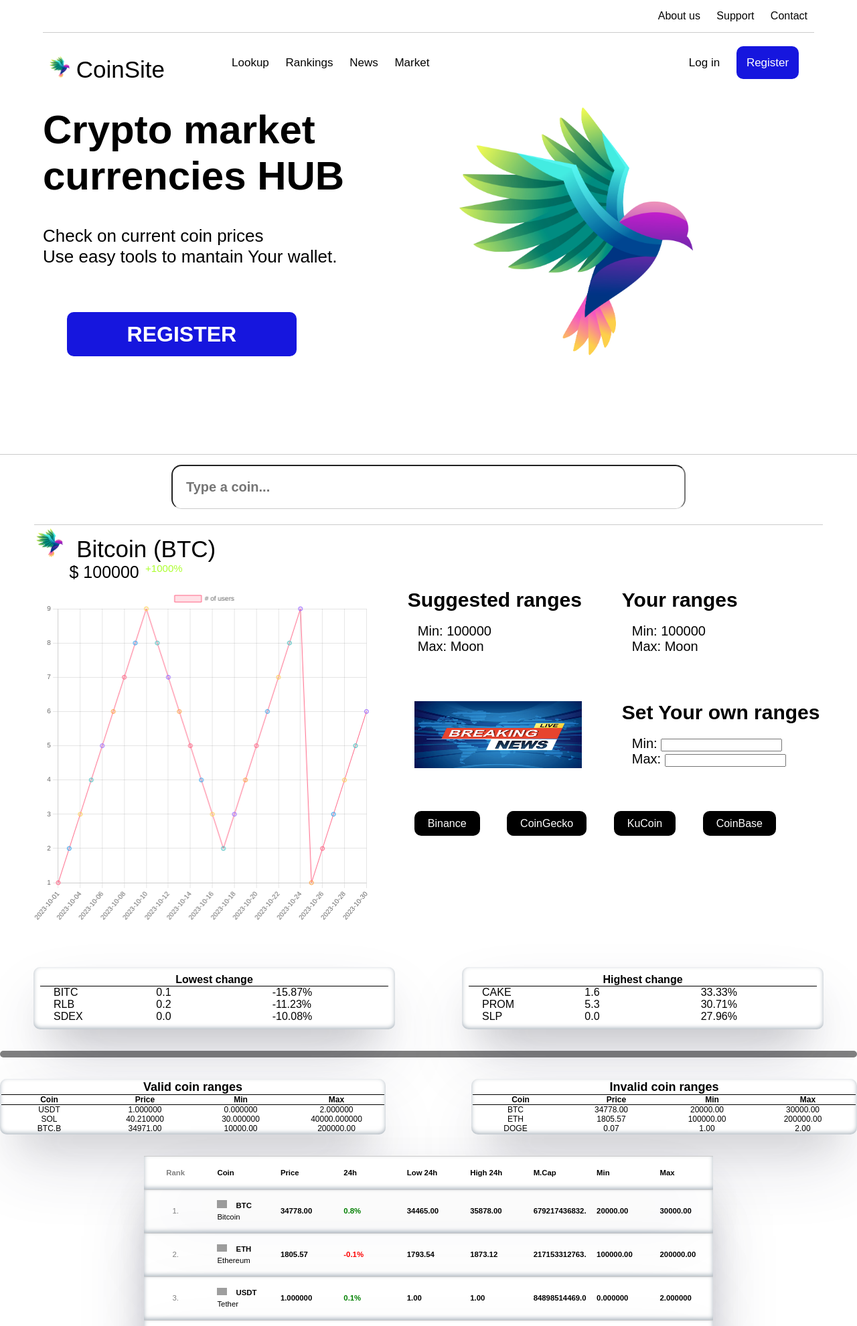
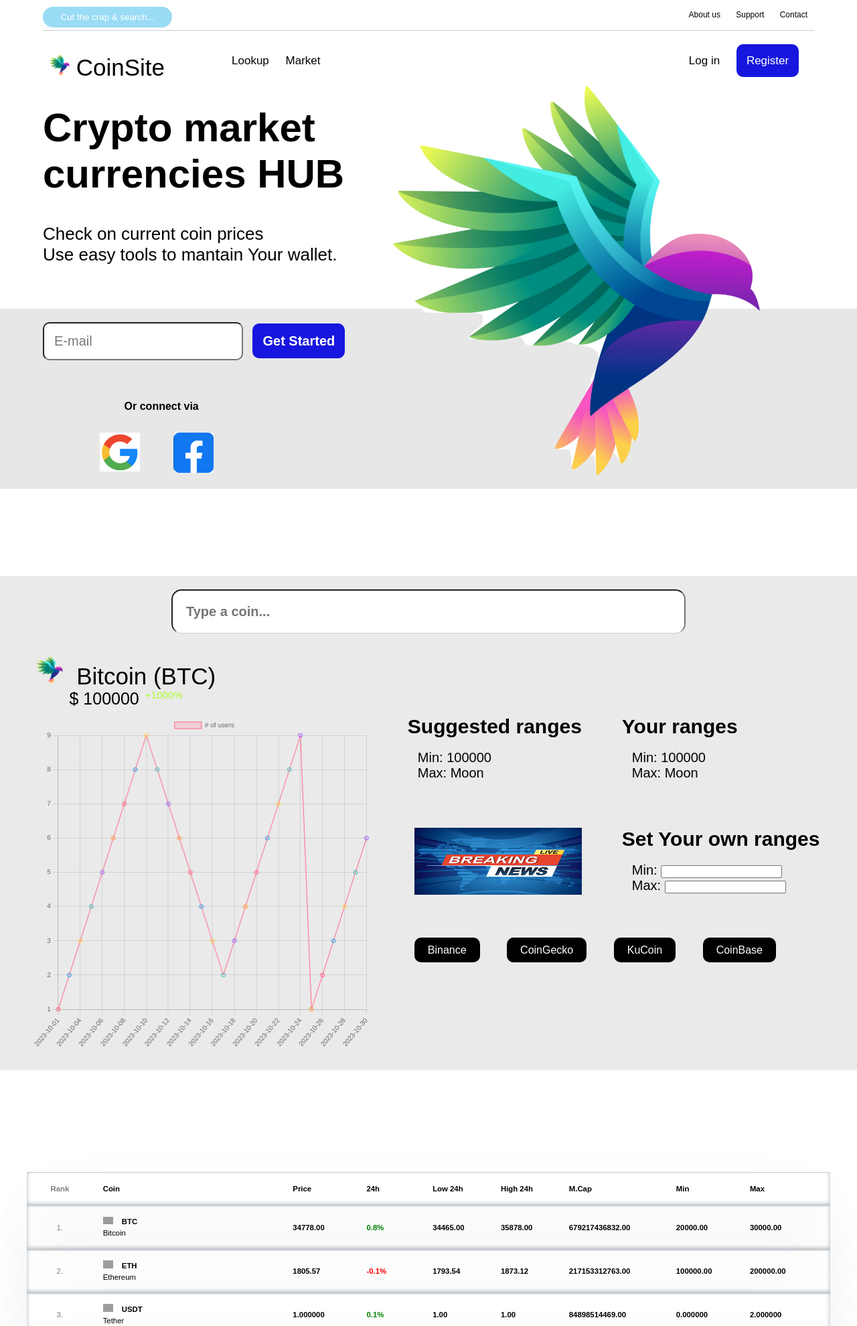
Before and after one commit to papryyk/CoinApp, a Django app: page / in a window 1280 px wide. Shown: the top 1980 px of the page at 67% size. Run offline with Django 4.2, Linux system fonts and the light colour scheme; data comes from the database, SQL or seed files in the repository; both versions use the stored data as it was after the commit; some libraries are stand-ins or nearby versions; grey boxes are pictures that could not be loaded.

Commit message:
styling change (whole page)

```diff
--- a/hub/static/hub/coin_search.css
+++ b/hub/static/hub/coin_search.css
@@ -2,9 +2,8 @@
   margin-left: 0;
   margin-right: 0;
   margin-bottom: 50px;
-  padding-bottom: 10px;
-  padding-top: 10px;
-  border-top: 1px solid #ccc;
+  padding-top: 20px;
+  background-color: rgba(85, 85, 85, 0.123);
 }
 
 #coin-search h1,h3 {
@@ -18,8 +17,6 @@
 
 #search-input {
   text-align: center;
-  padding-bottom: 5px;
-  padding-top: 5px;
 }
 
 #type-a-coin {
@@ -64,12 +61,11 @@
 }
 
 #search-details {
-  margin-left: 4%;
-  margin-right: 4%;
-  padding-bottom: 5px;
-  padding-top: 5px;
+  padding-left: 4%;
+  padding-right: 4%;
+  padding-bottom: 30px;
+  padding-top: 15px;
   border-bottom: 1px normal ;
-  border-top: 1px solid #ccc;
 }
 
 #search-container {
--- a/hub/static/hub/header_summary.css
+++ b/hub/static/hub/header_summary.css
@@ -16,15 +16,11 @@
 #nchange,
 #hchange {
   flex: 1;
-  background: white;
   overflow: hidden;
   margin-left: 50px;
   margin-right: 50px;
-  border-radius: 10px;
   padding: 10px;
-  box-shadow: rgba(50, 50, 93, 0.25) 0px 50px 100px -20px,
-    rgba(0, 0, 0, 0.3) 0px 30px 60px -30px,
-    rgba(10, 37, 64, 0.35) 0px -2px 6px 0px inset;
+  margin-bottom: 50px;
 }
 
 #border-line {
@@ -66,9 +62,7 @@
   background: grey;
 }
 
-.small-icon {
-  height: 10px;
-  width: 10px;
-  padding-right: 10px;
-  padding-left: 10px;
+.ranking-title {
+  padding-bottom: 10px;
+  font-size: 30px;
 }
--- a/hub/static/hub/index.css
+++ b/hub/static/hub/index.css
@@ -14,18 +14,16 @@
   table-layout: fixed;
   margin-left: auto;
   margin-right: auto;
+  margin-top: 120px;
   font-size: 71%;
-  width: 850px;
-  box-shadow: rgba(50, 50, 93, 0.25) 0px 50px 100px -20px,
-    rgba(0, 0, 0, 0.3) 0px 30px 60px -30px,
-    rgba(10, 37, 64, 0.35) 0px -2px 6px 0px inset;
+  width: 1200px;
 }
 
 @media screen and (max-width: 1432px) {
   #coin-list {
     margin-left: auto;
     margin-right: auto;
-    width: 850px;
+    width: 1200px;
     top: 2rem;
   }
 }
@@ -44,7 +42,6 @@
   box-shadow: rgba(50, 50, 93, 0.25) 0px 50px 100px -20px,
     rgba(0, 0, 0, 0.3) 0px 30px 60px -30px,
     rgba(10, 37, 64, 0.35) 0px -2px 6px 0px inset;
-  font-size: 100%;
 }
 
 #coin-list tr:first-child,
@@ -107,6 +104,8 @@
 
 .sort-button:hover {
   background: #eaeaea;
-  border: 50px;
-  border-radius: 15px;
 }
+
+#coins {
+  width: 1200px;
+}
--- a/hub/static/hub/script.js
+++ b/hub/static/hub/script.js
@@ -2,6 +2,7 @@
 
 document.addEventListener('scroll', function () {
   var mainInformation = document.getElementById('main-information');
+  var mainImage = document.getElementById('image')
 
   // Check if the user has scrolled beyond a certain threshold (e.g., 50 pixels)
   var scrollThreshold = 50;
@@ -10,8 +11,10 @@
   // Add or remove the 'scrolled' class based on the scroll position
   if (isScrolled) {
     mainInformation.classList.add('scrolled');
+    mainImage.classList.add('scrolled')
   } else {
     mainInformation.classList.remove('scrolled');
+    mainImage.classList.remove('scrolled')
   }
 });
 
--- a/hub/tasks.py
+++ b/hub/tasks.py
@@ -7,11 +7,12 @@
 
 @task(schedule=40)
 def api_to_db():
+    print(f"{timezone.now()} I'm starting")
     api_url = "https://api.coingecko.com/api/v3/coins/markets?" \
               "vs_currency=usd&order=market_cap_desc&per_page=750&page=1"
     response = requests.get(api_url)
     results = response.json()
-    print("I'm starting")
+    print(results)
 
     for coin in results:
 
--- a/hub/templates/hub/coin_search.html
+++ b/hub/templates/hub/coin_search.html
@@ -43,7 +43,7 @@
 
 <div id="coin-search">
   <div id=search-input>
-  <input class="scroll-link" href="#coin-search" id="type-a-coin" placeholder="Type a coin..." onkeyup:autoComplete()/>
+  <input class="scroll-link" href="#coin-search" id="type-a-coin" placeholder="Type a coin..." onkeyup:autoComplete()>
   <div id="auto-complete-list">
     {% for coin in coins %}
     <a onclick=searchOutcome("{{ coin.symbol }}")><img src="{{ coin.image }}" alt="Image" class="coin-icon" /><b>{{coin.symbol | upper}} </b>({{ coin.name }})</a>
--- a/hub/templates/hub/header_summary.html
+++ b/hub/templates/hub/header_summary.html
@@ -7,16 +7,36 @@
   <div id="nchange">
     <table cellspacing="0" align="center">
       <tr>
-        <th class="headers" colspan="3"><b>Lowest change</b></th>
+        <th class="ranking-title" colspan="5"><b>To the KWK Pniówek</b></th>
       </tr>
       {% for coin in lowest_change %}
       <tr onclick="location.href='{% url 'coin-details' coin.symbol %} ';">
         <td class="headers">
-          <img src="{{ coin.image }}" alt="Image" class="small-icon" />{{coin.symbol | upper | slice:4}}
+          <img src="{{ coin.image }}" alt="Image" class="coin-icon" />{{coin.symbol | upper | slice:4}}
         </td>
-        <td class="headers">{{ coin.current_price|floatformat:-1 }}</td>
+        <td class="headers">
+          {% if coin.current_price|divisibleby:1 and coin.current_price < 100 %}
+          {{ coin.current_price|floatformat:6 }}
+          {% else %}
+          {{ coin.current_price|floatformat:2 }}
+          {% endif %}
+        </td>
         <td class="headers">
           {{ coin.price_change_percentage_24h|floatformat:2 }}%
+        </td>
+        <td class="headers">
+          {% if coin.current_price|divisibleby:1 and coin.current_price < 100 %}
+          {{ coin.high_24h|floatformat:6 }}
+          {% else %}
+          {{ coin.high_24h|floatformat:2 }}
+          {% endif %}
+        </td>
+        <td class="headers">
+          {% if coin.current_price|divisibleby:1 and coin.current_price < 100 %}
+          {{ coin.low_24h|floatformat:6 }}
+          {% else %}
+          {{ coin.low_24h|floatformat:2 }}
+          {% endif %}
         </td>
       </tr>
       {% endfor %}
@@ -26,16 +46,36 @@
   <div id="hchange">
     <table cellspacing="0" align="center">
       <tr>
-        <th class="headers" colspan="3"><b>Highest change</b></th>
+        <th class="ranking-title" colspan="5"><b>To the Moon</b></th>
       </tr>
       {% for coin in highest_change %}
       <tr onclick="location.href='{% url 'coin-details' coin.symbol %} ';">
         <td class="headers">
-          <img src="{{ coin.image }}" alt="Image" class="small-icon" />{{coin.symbol | upper | slice:4 }}
+          <img src="{{ coin.image }}" alt="Image" class="coin-icon" />{{coin.symbol | upper | slice:4 }}
         </td>
-        <td class="headers">{{ coin.current_price|floatformat:-1 }}</td>
+        <td class="headers">
+          {% if coin.current_price|divisibleby:1 and coin.current_price < 100 %}
+          {{ coin.current_price|floatformat:6 }}
+          {% else %}
+          {{ coin.current_price|floatformat:2 }}
+          {% endif %}
+        </td>
         <td class="headers">
           {{ coin.price_change_percentage_24h|floatformat:2 }}%
+        </td>
+        <td class="headers">
+          {% if coin.current_price|divisibleby:1 and coin.current_price < 100 %}
+          {{ coin.high_24h|floatformat:6 }}
+          {% else %}
+          {{ coin.high_24h|floatformat:2 }}
+          {% endif %}
+        </td>
+        <td class="headers">
+          {% if coin.current_price|divisibleby:1 and coin.current_price < 100 %}
+          {{ coin.low_24h|floatformat:6 }}
+          {% else %}
+          {{ coin.low_24h|floatformat:2 }}
+          {% endif %}
         </td>
       </tr>
       {% endfor %}
--- a/hub/templates/hub/index.html
+++ b/hub/templates/hub/index.html
@@ -23,11 +23,19 @@
 </div>
 </div>
 <div id="main-register">
-  <a href="" type="button" id="main-register-button">REGISTER</a>
+  <input id="email-register-button" placeholder="E-mail">
+  <a href="" type="button" id="main-register-button">Get Started</a>
+  <p id="other-register"> Or connect via</p>
+  <div id="connection-register">
+    <div id="google-connection">
+      <img class="connection-img" src="{% static 'hub/images/g-icon.png' %}">
+    </div>
+    <div id="facebook-connection">
+      <img class="connection-img" src="{% static 'hub/images/f-icon.png' %}">
+    </div>
+  </div>
 </div>
 {% include 'hub/coin_search.html' %}
-{% include 'hub/header_summary.html' %}
-{% include 'side_ranges.html' %}
 
 <div id="coin-list">
   <table id="coins" cellspacing="0">
--- a/hub/views.py
+++ b/hub/views.py
@@ -23,10 +23,10 @@
         context = {
             "coins": Coin.objects.all(),
             "coins_ranges": Coin.objects.all(),
-            "high_price": Coin.objects.all().order_by("-current_price")[0:3],
-            "lowest_change": Coin.objects.all().order_by("price_change_percentage_24h")[0:3],
-            "highest_change": Coin.objects.all().order_by("-price_change_percentage_24h")[0:3],
-            "highest_mcap": Coin.objects.all().order_by("-market_cap")[0:3]
+            "high_price": Coin.objects.all().order_by("-current_price")[0:5],
+            "lowest_change": Coin.objects.all().order_by("price_change_percentage_24h")[0:5],
+            "highest_change": Coin.objects.all().order_by("-price_change_percentage_24h")[0:5],
+            "highest_mcap": Coin.objects.all().order_by("-market_cap")[0:5]
         }
 
         return render(request, "hub/index.html", context)
--- a/static/app.css
+++ b/static/app.css
@@ -17,14 +17,43 @@
 
 
 #main-navigation {
-  text-align: right;
   margin-top: 15px;
   margin-right: 10px;
-  padding-bottom: 15px;
+  padding-bottom: 30px;
   border-bottom: 1px solid #ccc;
-  font-size: 16px;
+  font-size: 12px;
   margin-left: 5%;
   margin-right: 5%;
+}
+
+#main-search {
+  float: left;
+}
+
+#main-links {
+  float: right;
+}
+
+#main-search-input {
+  border: none;
+  background-color: rgba(114, 206, 240, 0.713);
+  color: white;
+  border-radius: 20px;
+  padding: 8px;
+  margin-top: -5px;
+  text-align: center;
+}
+
+#main-search-input::placeholder{
+  color: white;
+}
+
+input:focus::placeholder {
+  color: transparent;
+}
+
+#main-search-input:focus {
+  outline: none;
 }
 
  a {
@@ -113,19 +142,22 @@
 }
 
 #main-register-button {
-  font-size: 200%;
+  font-size: 20px;
   font-weight: bold;
   color: white;
   background-color: rgb(22, 22, 222);
-  padding-top: 15px;
-  padding-bottom: 15px;
-  padding-left: 90px;
-  padding-right: 90px;
+  padding: 15px;
   border-radius: 10px;
 }
 
 #main-register-button:hover {
   background-color: aqua;
+}
+
+#email-register-button {
+  font-size: 20px;
+  padding: 15px;
+  border-radius: 10px;
 }
 
 #title-image-container {
@@ -136,17 +168,47 @@
 
 #image {
   width: 60%;
+  z-index: 999;
+}
+
+#image.scrolled {
+  z-index: 0;
 }
 
 #main-logo-image {
-  width: 350px;
+  width: 550px;
   display: block;
+  margin-top: -30px;
   margin-left: auto;
   margin-right: auto;
 }
 
 #main-register {
-  margin-top: -50px;
+  margin-top: -250px;
+  padding-top: 20px;
+  padding-bottom: 20px;
+  padding-left: 5%;
+  margin-bottom: 130px;
+  background-color: #cccccc79;
+}
+
+#other-register {
+  margin-top: 60px;
+  font-weight: bold;
+  margin-left: 10%;
+}
+
+#connection-register {
+  display: flex;
+  flex-direction: row;
+  margin-top: 30px;
   margin-left: 7%;
-  padding-bottom: 160px;
 }
+
+.connection-img {
+  width: 60px;
+}
+
+#facebook-connection {
+  margin-left: 50px;
+}
--- a/templates/base.html
+++ b/templates/base.html
@@ -16,9 +16,14 @@
   <body>
     {% block header %}
       <div id="main-navigation">
+        <div id="main-search">
+          <input class="scroll-link" href="#coin-search" id="main-search-input" placeholder="Cut the crap & search...">
+        </div>
+        <div id="main-links">
         <a href="https://www.youtube.com/watch?v=b1k8RdF5u2g">About us</a>
         <a href="https://www.leagueoflegends.com/pl-pl/champions/nidalee/">Support</a>
         <a href="https://www.oswietleniemeblowe.pl/pl/p/Kontakt-gniazdo-elektryczne-meblowe-z-wylacznikiem-12V/1035">Contact</a>
+        </div>
       </div>
       <div id="main-information">
         <a href="{% url 'starting-page' %}" id="title">
@@ -32,8 +37,6 @@
       <div id="main-services">
         <ul>
           <a class="scroll-link" href="#coin-search">Lookup</a>
-          <a class="scroll-link" href="#nchange">Rankings</a>
-          <a class="scroll-link" href="">News</a>
           <a class="scroll-link" href="#coin-list">Market</a>
         </ul>
       </div>
```
Also changed, not shown: db.sqlite3, hub/static/hub/images/chart.png (deleted), hub/static/hub/images/f-icon.png (added), hub/static/hub/images/g-icon.png (added), 5 other files.
